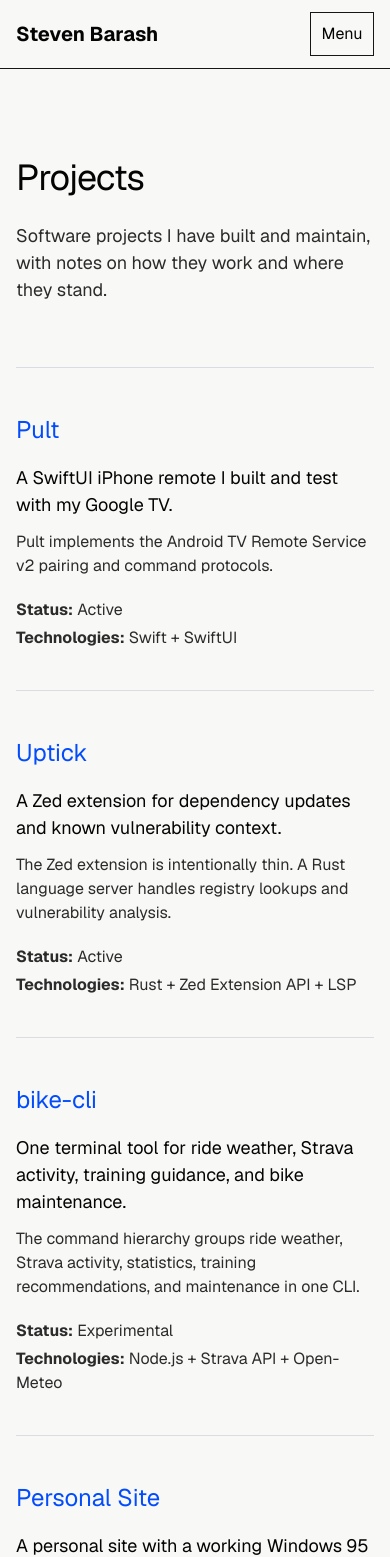
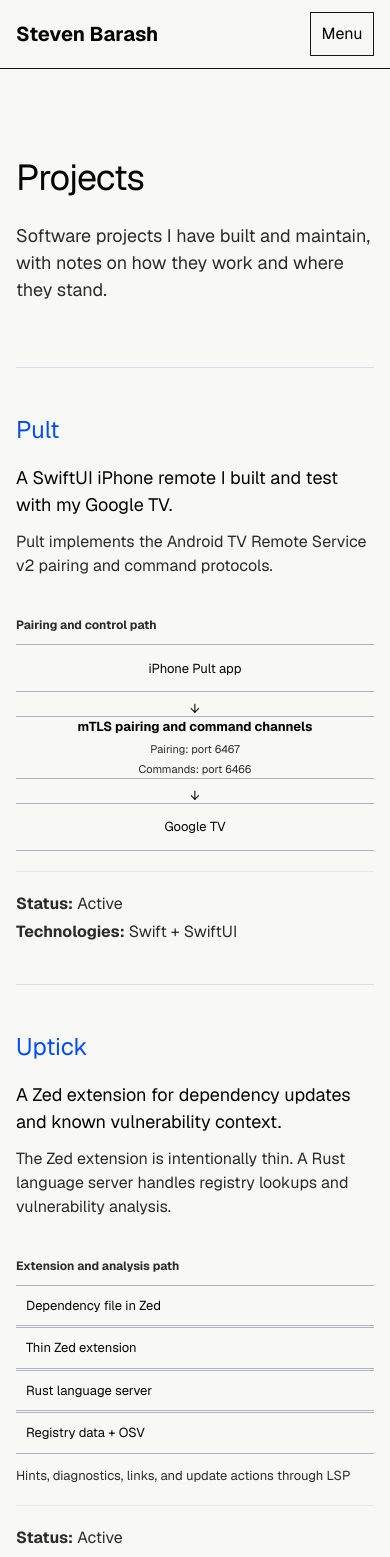
Before and after one commit to stevenbarash/steven-personal-site, a Next.js app: page /projects in a window 390 px wide. Shown: the top 1557 px of the page. Built offline with nearby package versions, Linux system fonts and the light colour scheme.

Commit message:
feat: preview project proof on the work index

```diff
--- a/src/app/globals.css
+++ b/src/app/globals.css
@@ -2279,6 +2279,15 @@
   line-height: 1;
 }
 
+.minimal-project-breadcrumb a,
+.quiet-studio-projects h3 a {
+  display: inline-flex;
+  min-width: 44px;
+  min-height: 44px;
+  align-items: center;
+  touch-action: manipulation;
+}
+
 .quiet-studio-projects h3 a {
   color: #040404;
   text-decoration: none;
@@ -2515,6 +2524,11 @@
   max-width: 68ch;
   margin-top: 12px !important;
   color: #2b2b2b;
+}
+
+.minimal-project-list [data-project-artifact-variant="preview"] {
+  margin-top: 24px;
+  padding-block: 20px;
 }
 
 .minimal-project-facts {
@@ -3642,6 +3656,14 @@
     padding-block: 12px;
   }
 
+  .minimal-project-list article {
+    max-width: none;
+  }
+
+  .minimal-project-list [data-project-artifact-variant="preview"] {
+    margin-top: 18px;
+  }
+
   .pult-protocol-flow ol {
     grid-template-columns: 1fr;
     gap: 34px;
--- a/src/components/projects/MinimalProjectIndex.tsx
+++ b/src/components/projects/MinimalProjectIndex.tsx
@@ -1,4 +1,5 @@
 import Link from 'next/link';
+import { ProjectArtifact } from '@/components/projects/artifacts/ProjectArtifact';
 import { publishedProjects } from '@/content/projects';
 
 const formatStatus = (status: string) => `${status.charAt(0).toUpperCase()}${status.slice(1)}`;
@@ -22,6 +23,7 @@
               </h2>
               <p className="minimal-project-summary">{project.oneLiner}</p>
               <p className="minimal-project-differentiator">{project.approach[0]}</p>
+              <ProjectArtifact slug={project.slug} variant="preview" />
               <div className="minimal-project-facts">
                 <p><strong>Status:</strong> {formatStatus(project.status)}</p>
                 <p><strong>Technologies:</strong> {project.technologyLine}</p>
```
Also changed, not shown: 2 other files (tests, documents, lock files or other folders).
